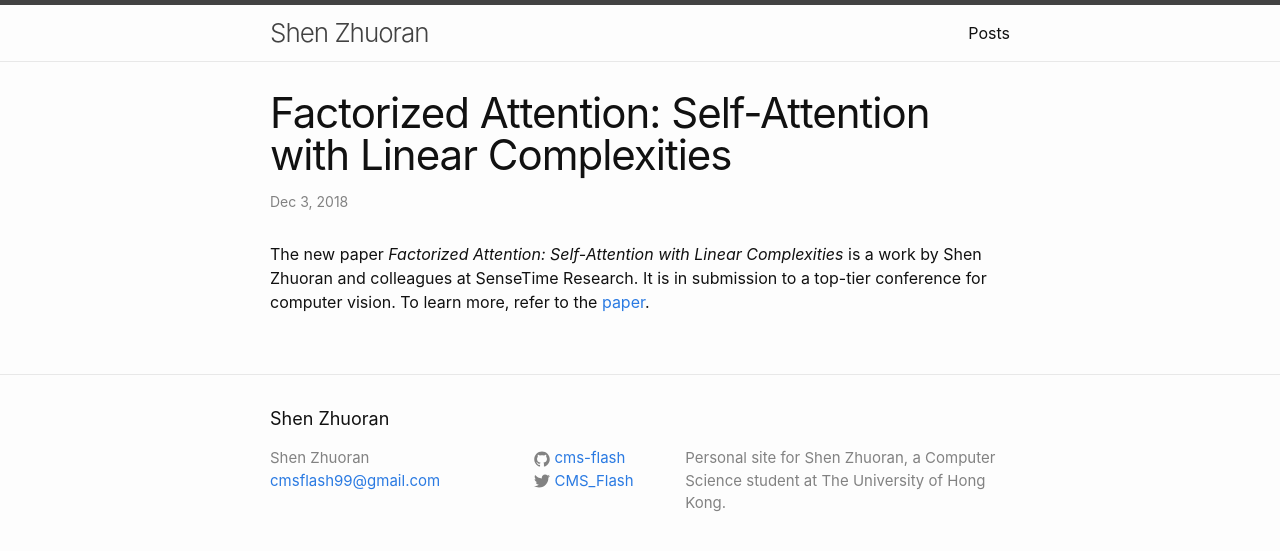
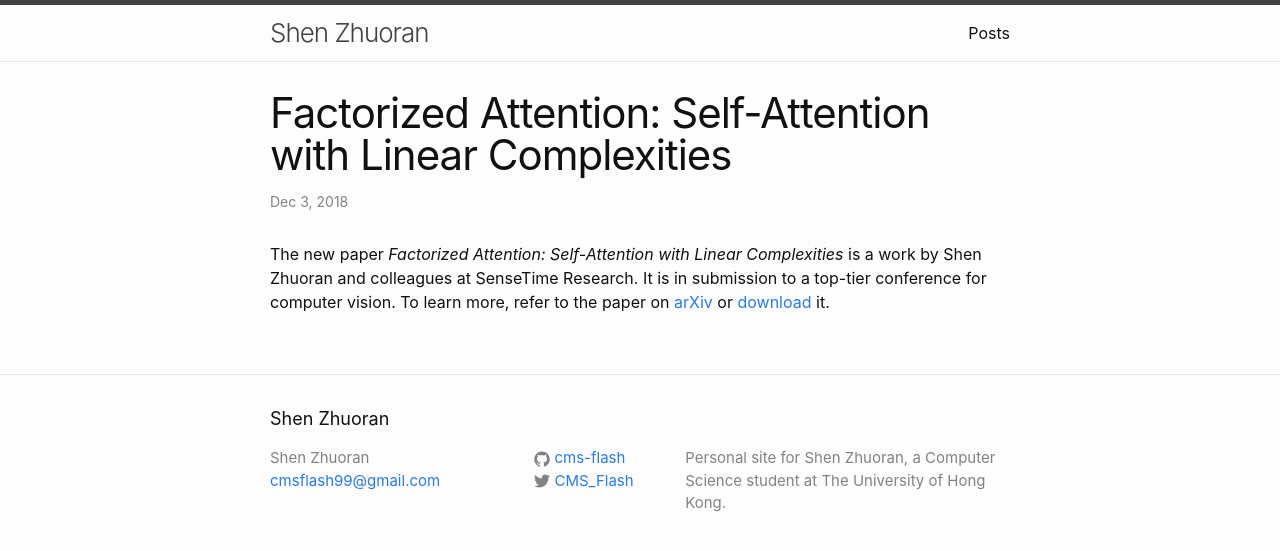
Before and after one commit to cmsflash/cmsflash.github.io, a Jekyll site: the page built from _posts/2018-12-03-factorized-attention.md, in a window 1280 px wide. Shown: the top 551 px of the page. Built offline with Jekyll 4.4.1, drawn with Linux system fonts in a browser that asks for light colours.

Commit message:
Add arXiv links for FA
Change paper links for FA from assets to arXiv

```diff
--- a/_config.yml
+++ b/_config.yml
@@ -14,7 +14,7 @@ baseurl: "" # the subpath of your site, e.g. /blog
 url: "https://cms-flash.github.io" # the base hostname & protocol for your site
 asset_url: "../../../../../assets"
 twitter_username: CMS_Flash
-github_username:  cms-flash
+github_username: cms-flash
 
 # Build settings
 markdown: kramdown
--- a/_posts/2018-12-03-factorized-attention.md
+++ b/_posts/2018-12-03-factorized-attention.md
@@ -7,4 +7,4 @@ categories: publication
 
 The new paper *Factorized Attention: Self-Attention with Linear Complexities* is a work by Shen Zhuoran and colleagues at SenseTime Research.
 It is in submission to a top-tier conference for computer vision.
-To learn more, refer to the [paper]({{site.asset_url}}/factorized_attention.pdf).
+To learn more, refer to the paper on [arXiv](https://arxiv.org/abs/1812.01243) or [download](https://arxiv.org/pdf/1812.01243.pdf) it.
```
